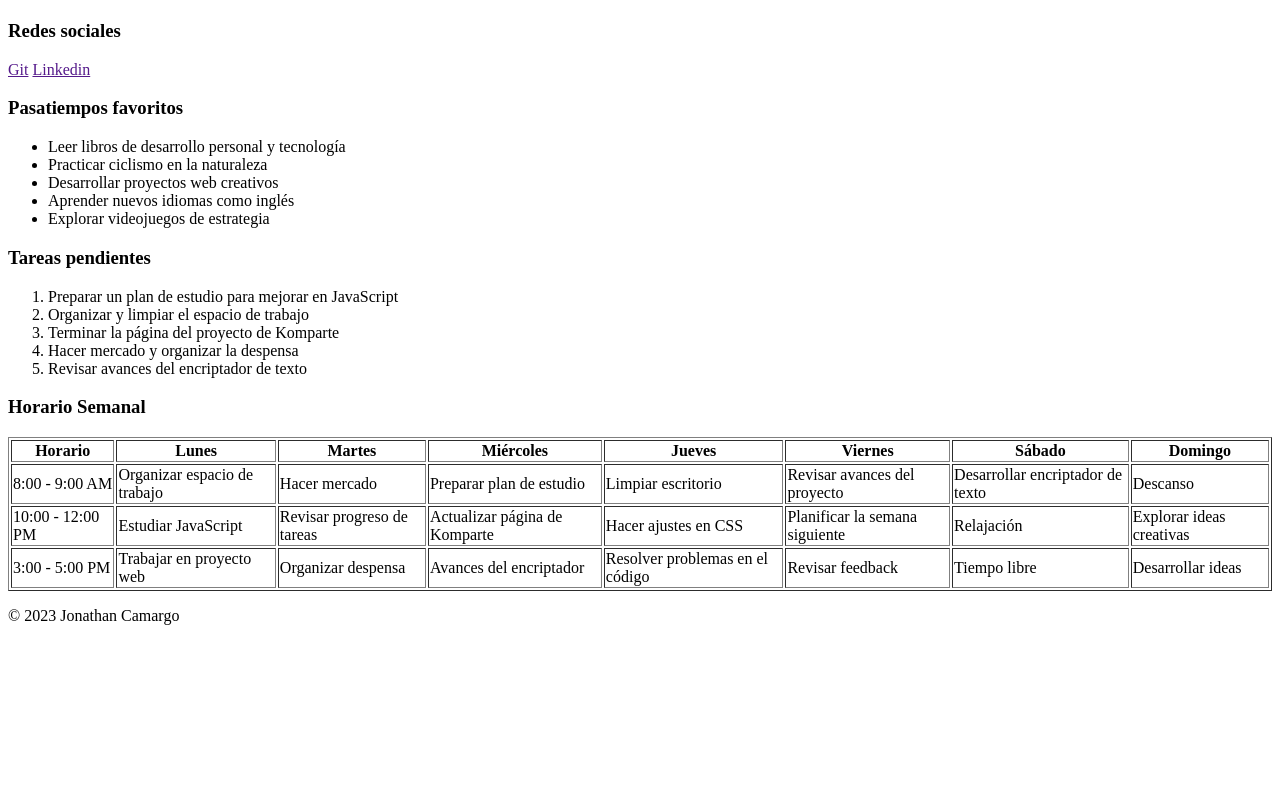
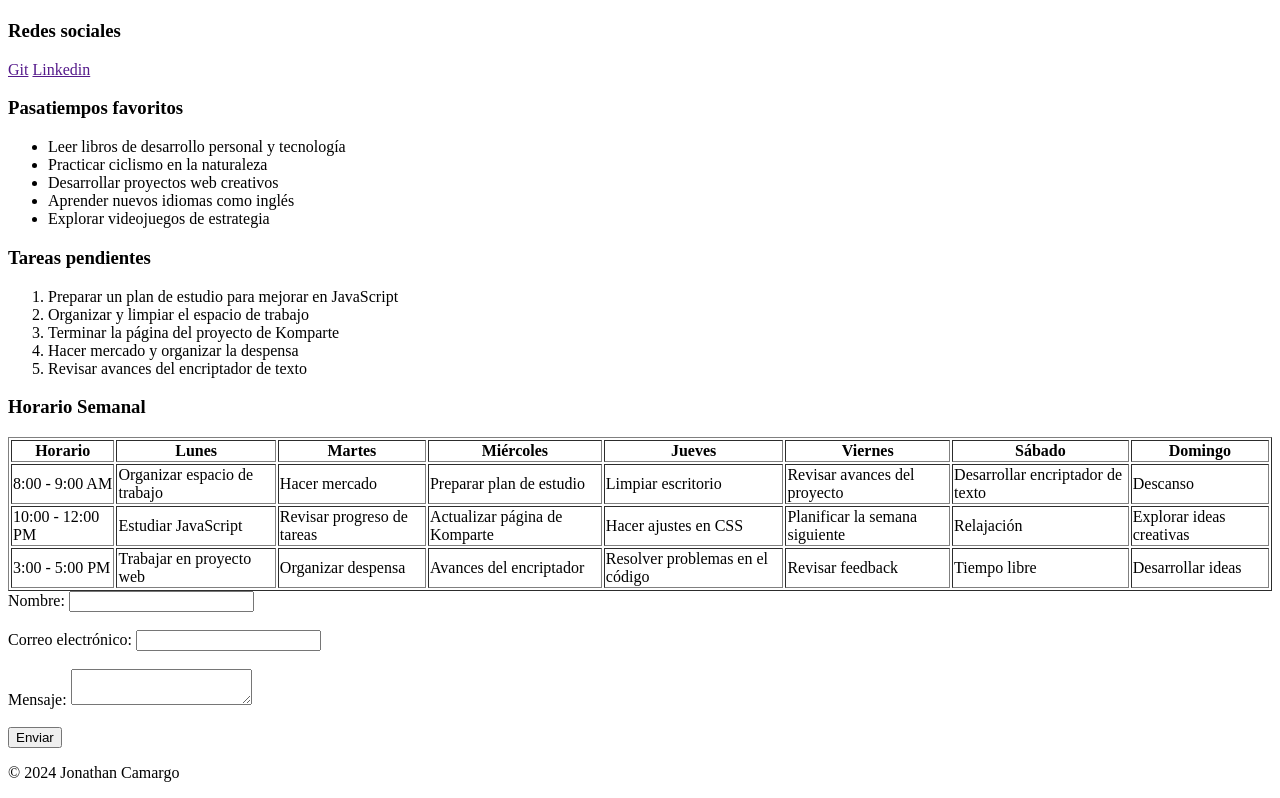
Before and after one commit to JCamargoDiaz/mi-pagina-web, a plain HTML site: page index.html in a window 1280 px wide. Shown: the part 749-1547 px from the top of the page. Before the commit the page ends 1390 px from the top, so only its background shows below. Drawn offline with Linux system fonts and the light colour scheme.

Commit message:
ingreso de formulario de contacto

```diff
--- a/index.html
+++ b/index.html
@@ -38,7 +38,8 @@
     proyecto que permite a los usuarios crear catálogos digitales personalizados, integrando características
     interactivas como filtros avanzados, galerías dinámicas y opciones de personalización visual. Mi enfoque está en
     diseñar
-    experiencias que combinen estética y funcionalidad para lograr un impacto positivo en los clientes.</p>
+    experiencias que combinen estética y funcionalidad para lograr un impacto positivo en los clientes.
+  </p>
 
 
   <img src="/img/perfil.png" alt="foto perfil" width="250" height="300">
@@ -113,8 +114,19 @@
     </tbody>
   </table>
 
+  <form action="">
+    <label for="nombre">Nombre:</label>
+    <input type="text" id="nombre" name="nombre"><br><br>
+    <label for="email">Correo electrónico:</label>
+    <input type="email" id="email" name="email"><br><br>
+    <label for="mensaje">Mensaje:</label>
+    <textarea id="mensaje" name="mensaje"></textarea><br><br>
+
+    <button>Enviar</button>
+  </form>
+
   <footer>
-    <p>&copy; 2023 Jonathan Camargo</p>
+    <p>&copy; 2024 Jonathan Camargo</p>
   </footer>
 </body>
 
```
